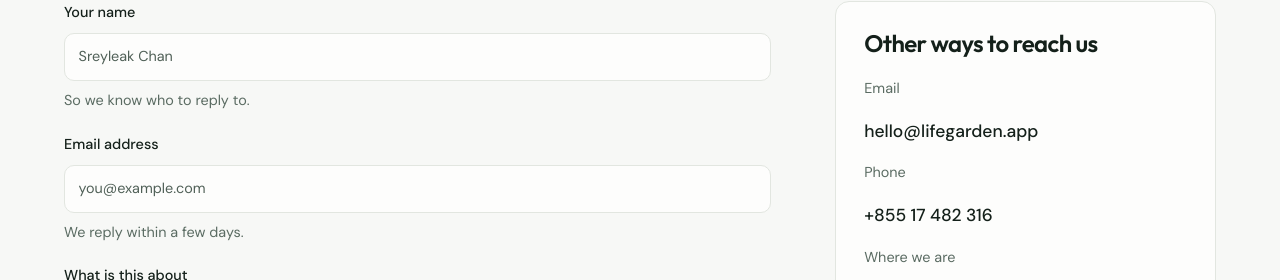
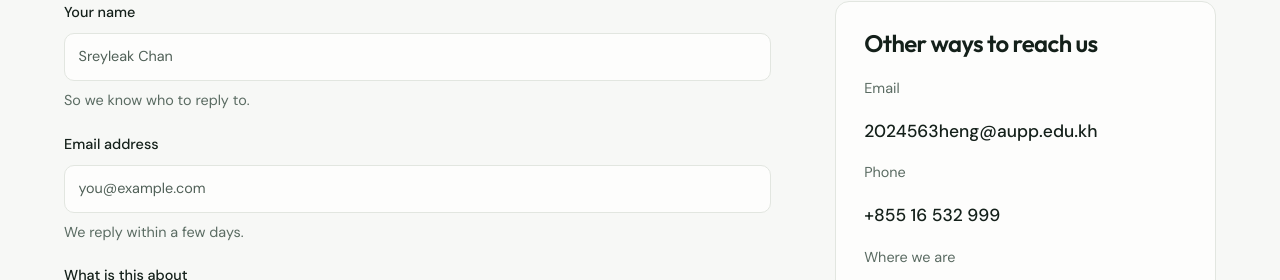
Before and after one commit to H-Sakada/GrowGarden, a plain HTML site: page contact.html in a window 1280 px wide. Shown: the part 418-698 px from the top of the page. Drawn offline with Linux system fonts and the light colour scheme.

Commit message:
Update contact information

```diff
--- a/contact.html
+++ b/contact.html
@@ -85,10 +85,10 @@
         <h3>Other ways to reach us</h3>
         <dl>
           <dt>Email</dt>
-          <dd>hello@lifegarden.app</dd>
+          <dd>2024563heng@aupp.edu.kh</dd>
 
           <dt>Phone</dt>
-          <dd>+855 17 482 316</dd>
+          <dd>+855 16 532 999</dd>
 
           <dt>Where we are</dt>
           <dd>American University of Phnom Penh<br>Phnom Penh, Cambodia</dd>
```
